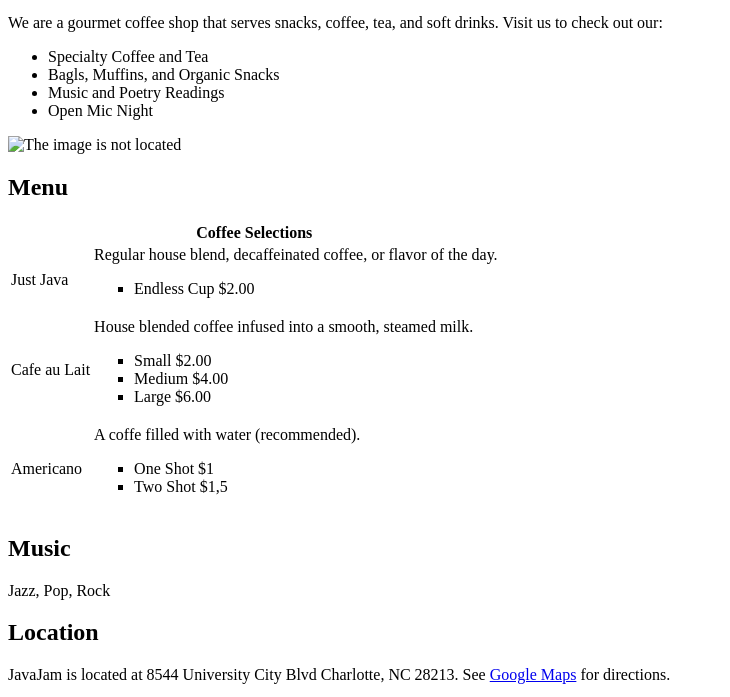
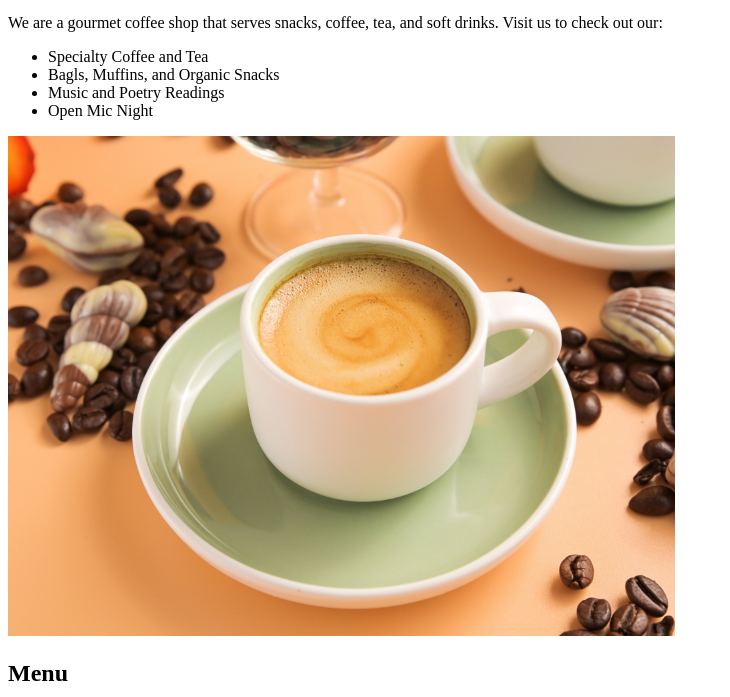
Before and after one commit to demirciAhmet/Responsive-Web-Design, a plain HTML site: page InclassActivities/DemirciKankilic.html in a window 1280 px wide. Shown: the part 100-797 px from the top of the page, without its empty margins (0-730 px from the left). Drawn offline with Linux system fonts and the light colour scheme; the site is published under a folder, as on GitHub Pages, so addresses that start at the root find nothing.

Commit message:
minor fixes

```diff
--- a/InclassActivities/DemirciKankilic.html
+++ b/InclassActivities/DemirciKankilic.html
@@ -24,7 +24,7 @@
     </ul>
 
 
-<img src="/resources/coffee.jpg" alt="The image is not located" height=500>
+<img src="resources/coffee.jpg" alt="The image is not located" height=500>
 
 <h2 id="menu">Menu</h2>
 
```
